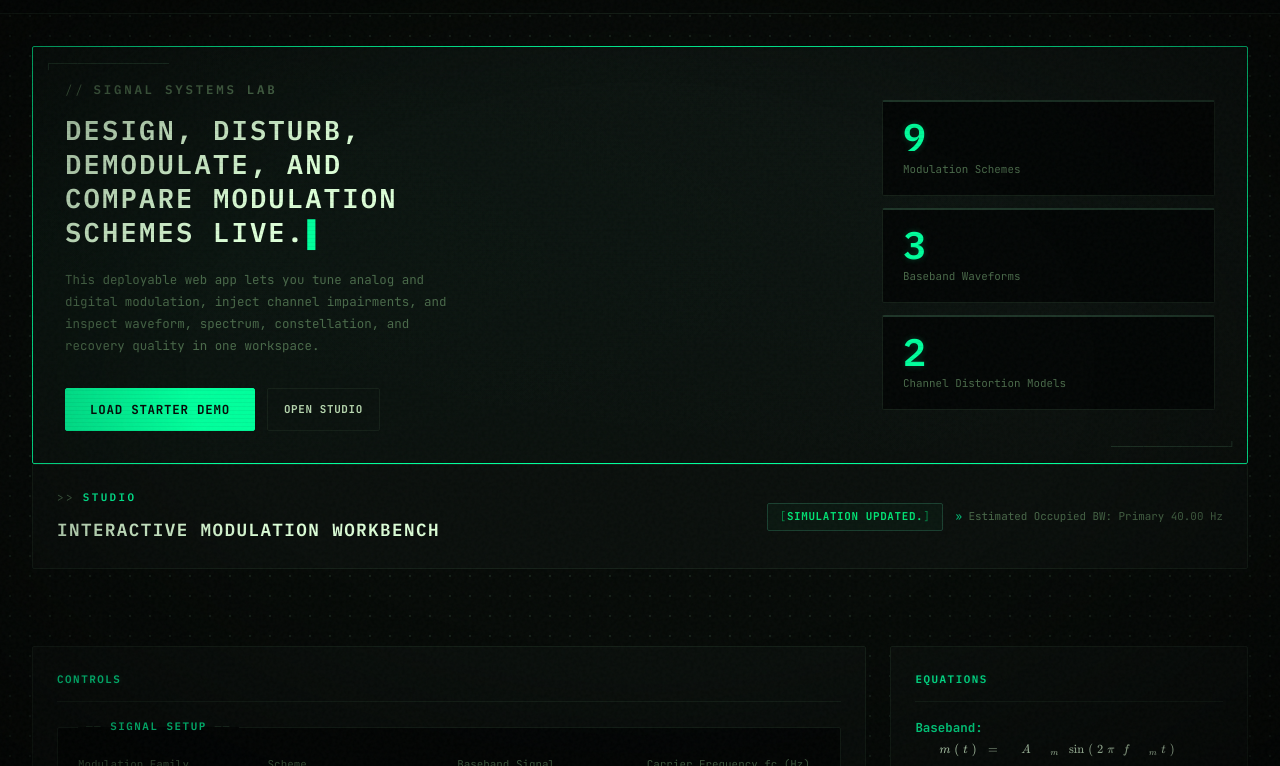
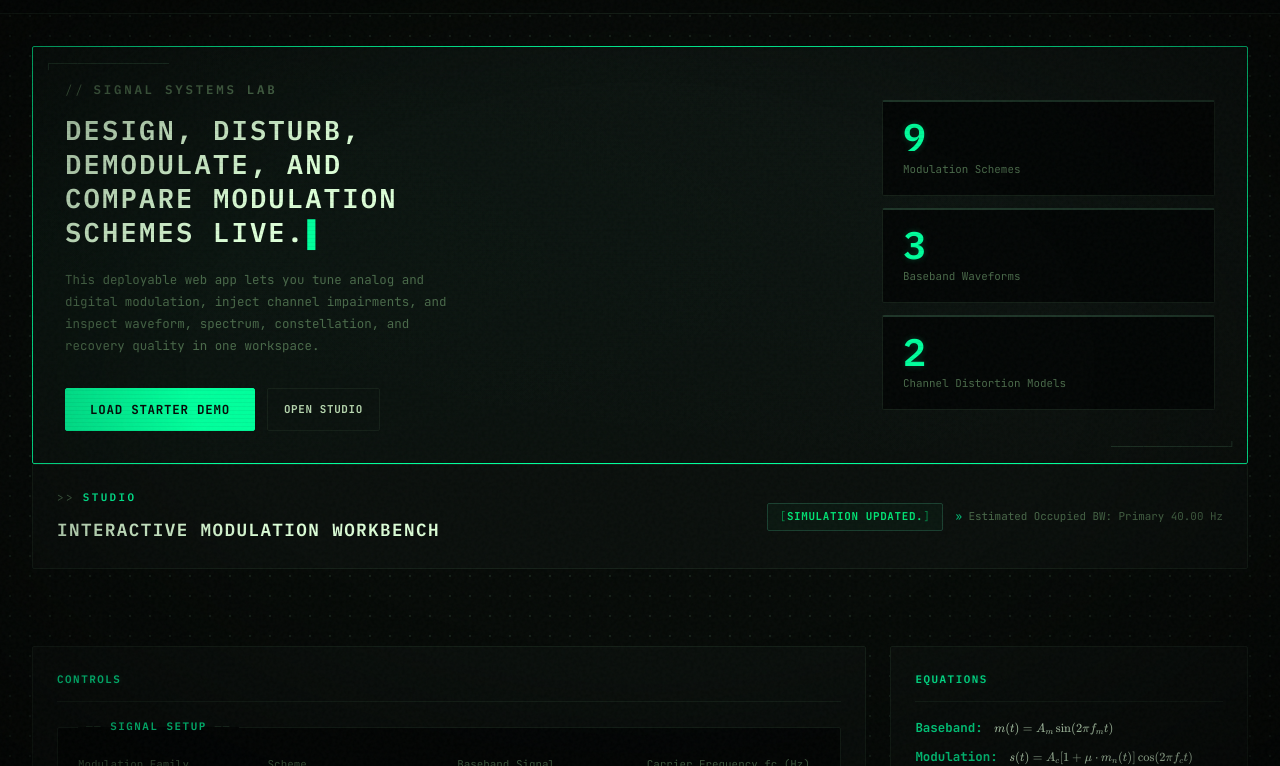
Before and after one commit to breaking-byts/Modulation-Studio, a website: page index.html in a window 1280 px wide. Shown: the part 34-800 px from the top of the page. Drawn offline with nearby package versions, Linux system fonts and the light colour scheme.

Commit message:
Fix KaTeX rendering by targeting only direct child spans

```diff
--- a/styles.css
+++ b/styles.css
@@ -1048,7 +1048,7 @@ canvas:hover {
   font-size: var(--fs-sm);
 }
 
-.insights-panel p span {
+.insights-panel p > span {
   display: inline-block;
   margin-left: var(--sp-1);
 }
```
